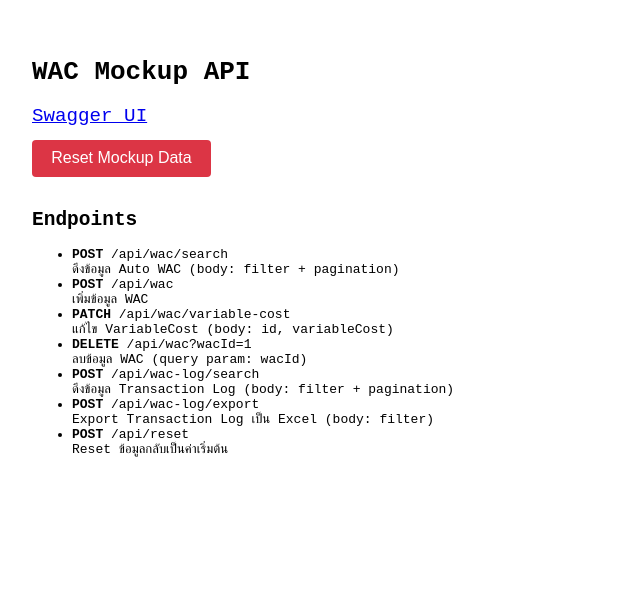
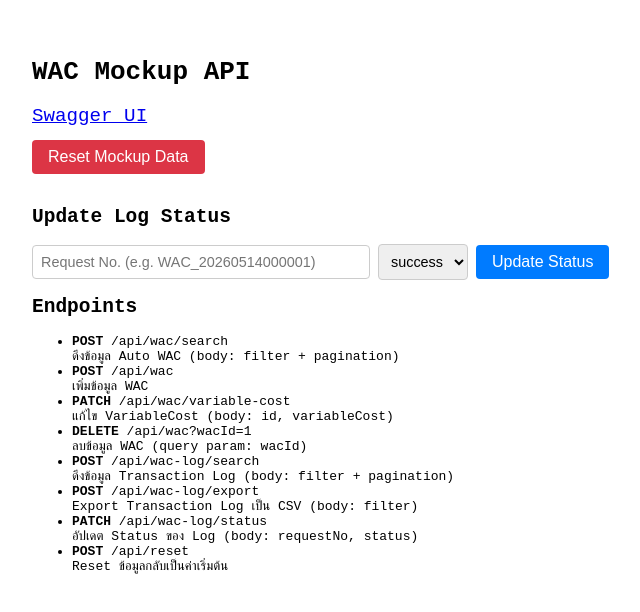
Before and after one commit to KeeratikhachonSuanchan/APIMockup-AutoWAC, a Next.js app: page / in a window 1280 px wide. Shown: the top 612 px of the page, without its empty margins (8-648 px from the left). Built offline with nearby package versions, Linux system fonts and the light colour scheme.

Commit message:
Revise API

```diff
--- /dev/null
+++ b/app/api/wac-log/status/route.ts
@@ -0,0 +1,27 @@
+import type { NextRequest } from "next/server";
+import { wacBodyLogItems } from "@/lib/mockData";
+import { successResponse, errorResponse } from "@/lib/response";
+
+export async function PATCH(request: NextRequest) {
+  const body = await request.json();
+  const { requestNo, status } = body;
+
+  if (!requestNo) {
+    return errorResponse("requestNo is required", 400);
+  }
+
+  const validStatuses = ["success", "pending", "failed"];
+  if (!status || !validStatuses.includes(status)) {
+    return errorResponse(`status must be one of: ${validStatuses.join(", ")}`, 400);
+  }
+
+  const log = wacBodyLogItems.find((i) => i.requestNo === requestNo);
+
+  if (!log) {
+    return errorResponse(`Log with requestNo ${requestNo} not found`, 404);
+  }
+
+  log.status = status;
+
+  return successResponse(log, "Status updated successfully");
+}
--- a/app/api/wac/route.ts
+++ b/app/api/wac/route.ts
@@ -47,7 +47,12 @@ export async function POST(request: NextRequest) {
   };
 
   wacBodyItems.push(newItem);
-  addTransactionLog(newItem, supplierName ?? "", "", "success");
+
+  const yymm = now.toISOString().slice(2, 4) + now.toISOString().slice(5, 7);
+  const poSeq = String(Math.floor(Math.random() * 99999) + 1).padStart(5, "0");
+  const poNo = `PO-${yymm}-${poSeq}`;
+
+  addTransactionLog(newItem, supplierName ?? "", poNo, "pending");
 
   return successResponse(newItem, "Item created successfully", 201);
 }
--- a/app/page.tsx
+++ b/app/page.tsx
@@ -3,82 +3,119 @@
 import { useState } from "react";
 
 export default function Home() {
-  const [resetStatus, setResetStatus] = useState("");
+  const [resetMsg, setResetMsg] = useState("");
+  const [requestNo, setRequestNo] = useState("");
+  const [status, setStatus] = useState("success");
+  const [statusMsg, setStatusMsg] = useState("");
 
   async function handleReset() {
-    setResetStatus("Resetting...");
+    setResetMsg("Resetting...");
     const res = await fetch("/api/reset", { method: "POST" });
     const data = await res.json();
-    setResetStatus(data.message);
-    setTimeout(() => setResetStatus(""), 3000);
+    setResetMsg(data.message);
+    setTimeout(() => setResetMsg(""), 3000);
   }
 
+  async function handleStatusUpdate() {
+    if (!requestNo.trim()) {
+      setStatusMsg("กรุณากรอก Request No.");
+      return;
+    }
+    setStatusMsg("Updating...");
+    const res = await fetch("/api/wac-log/status", {
+      method: "PATCH",
+      headers: { "Content-Type": "application/json" },
+      body: JSON.stringify({ requestNo: requestNo.trim(), status }),
+    });
+    const data = await res.json();
+    setStatusMsg(data.success ? `${data.message} (${status})` : data.error);
+    if (data.success) setTimeout(() => setStatusMsg(""), 3000);
+  }
+
+  const btnStyle = {
+    padding: "0.5rem 1rem",
+    fontSize: "1rem",
+    color: "white",
+    border: "none",
+    borderRadius: "4px",
+    cursor: "pointer",
+  };
+
   return (
-    <main style={{ fontFamily: "monospace", padding: "2rem" }}>
+    <main style={{ fontFamily: "monospace", padding: "2rem", maxWidth: "800px" }}>
       <h1>WAC Mockup API</h1>
       <p>
-        <a href="/swagger" style={{ fontSize: "1.2rem" }}>
-          Swagger UI
-        </a>
+        <a href="/swagger" style={{ fontSize: "1.2rem" }}>Swagger UI</a>
       </p>
 
-      <button
-        onClick={handleReset}
-        style={{
-          padding: "0.6rem 1.2rem",
-          fontSize: "1rem",
-          backgroundColor: "#dc3545",
-          color: "white",
-          border: "none",
-          borderRadius: "4px",
-          cursor: "pointer",
-          marginBottom: "1rem",
-        }}
-      >
-        Reset Mockup Data
-      </button>
-      {resetStatus && (
-        <span style={{ marginLeft: "1rem", color: "#28a745" }}>
-          {resetStatus}
-        </span>
+      <div style={{ display: "flex", gap: "1rem", marginBottom: "2rem", flexWrap: "wrap" }}>
+        <button onClick={handleReset} style={{ ...btnStyle, backgroundColor: "#dc3545" }}>
+          Reset Mockup Data
+        </button>
+        {resetMsg && <span style={{ color: "#28a745", alignSelf: "center" }}>{resetMsg}</span>}
+      </div>
+
+      <h2>Update Log Status</h2>
+      <div style={{ display: "flex", gap: "0.5rem", marginBottom: "0.5rem", flexWrap: "wrap", alignItems: "center" }}>
+        <input
+          type="text"
+          placeholder="Request No. (e.g. WAC_20260514000001)"
+          value={requestNo}
+          onChange={(e) => setRequestNo(e.target.value)}
+          style={{ padding: "0.5rem", fontSize: "0.9rem", width: "320px", border: "1px solid #ccc", borderRadius: "4px" }}
+        />
+        <select
+          value={status}
+          onChange={(e) => setStatus(e.target.value)}
+          style={{ padding: "0.5rem", fontSize: "0.9rem", border: "1px solid #ccc", borderRadius: "4px" }}
+        >
+          <option value="success">success</option>
+          <option value="pending">pending</option>
+          <option value="failed">failed</option>
+        </select>
+        <button onClick={handleStatusUpdate} style={{ ...btnStyle, backgroundColor: "#007bff" }}>
+          Update Status
+        </button>
+      </div>
+      {statusMsg && (
+        <p style={{ color: statusMsg.includes("successfully") ? "#28a745" : "#dc3545", margin: "0.5rem 0" }}>
+          {statusMsg}
+        </p>
       )}
 
       <h2>Endpoints</h2>
       <ul>
         <li>
           <strong>POST</strong> /api/wac/search
-          <br />
-          ดึงข้อมูล Auto WAC (body: filter + pagination)
+          <br />ดึงข้อมูล Auto WAC (body: filter + pagination)
         </li>
         <li>
           <strong>POST</strong> /api/wac
-          <br />
-          เพิ่มข้อมูล WAC
+          <br />เพิ่มข้อมูล WAC
         </li>
         <li>
           <strong>PATCH</strong> /api/wac/variable-cost
-          <br />
-          แก้ไข VariableCost (body: id, variableCost)
+          <br />แก้ไข VariableCost (body: id, variableCost)
         </li>
         <li>
           <strong>DELETE</strong> /api/wac?wacId=1
-          <br />
-          ลบข้อมูล WAC (query param: wacId)
+          <br />ลบข้อมูล WAC (query param: wacId)
         </li>
         <li>
           <strong>POST</strong> /api/wac-log/search
-          <br />
-          ดึงข้อมูล Transaction Log (body: filter + pagination)
+          <br />ดึงข้อมูล Transaction Log (body: filter + pagination)
         </li>
         <li>
           <strong>POST</strong> /api/wac-log/export
-          <br />
-          Export Transaction Log เป็น Excel (body: filter)
+          <br />Export Transaction Log เป็น CSV (body: filter)
+        </li>
+        <li>
+          <strong>PATCH</strong> /api/wac-log/status
+          <br />อัปเดต Status ของ Log (body: requestNo, status)
         </li>
         <li>
           <strong>POST</strong> /api/reset
-          <br />
-          Reset ข้อมูลกลับเป็นค่าเริ่มต้น
+          <br />Reset ข้อมูลกลับเป็นค่าเริ่มต้น
         </li>
       </ul>
     </main>
```
